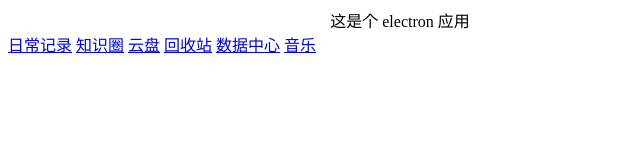
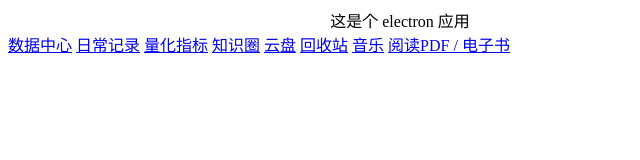
Before and after one commit to xuexing9527/electron-achievement, an Electron app: page index.html in a window 800 px wide. Shown: the whole page, without its empty margins (0-640 px from the left). Drawn offline with Linux system fonts and the light colour scheme.

Commit message:
refactor: Thoughts

```diff
--- a/index.html
+++ b/index.html
@@ -8,11 +8,14 @@
 </head>
 <body>
     <div style="text-align: center;">这是个 electron 应用</div>
+    <a href="#">数据中心</a>
     <a href="./src/pages/record.html">日常记录</a>
+    <!-- 将数据生成 word 或者 PPT 等 -->
+    <a href="#">量化指标</a>
     <a href="#">知识圈</a>
     <a href="#">云盘</a>
     <a href="#">回收站</a>
-    <a href="#">数据中心</a>
     <a href="#">音乐</a>
+    <a href="#">阅读PDF / 电子书</a>
 </body>
 </html>
```
Also changed, not shown: src/pages/record.html (+1 -0 lines).
